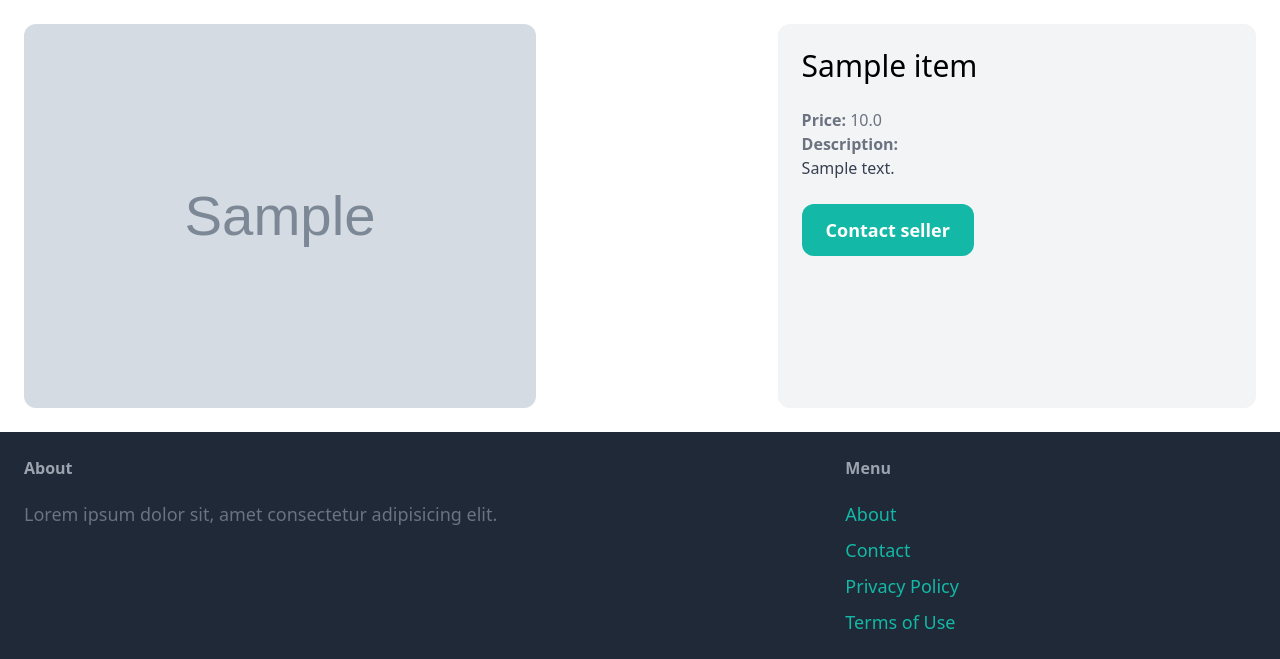
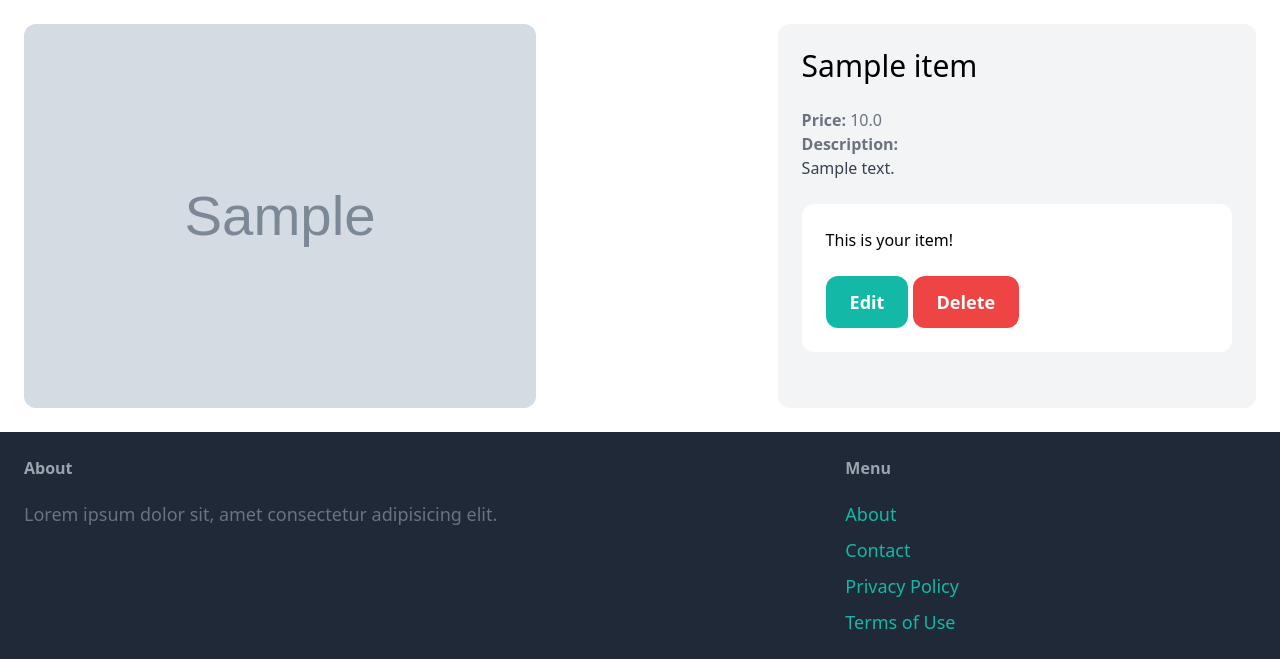
Before and after one commit to matrix-bro/online-bazar, a Django app: page /item/1/ in a window 1280 px wide. Shown: the part 77-736 px from the top of the page. Run offline with Django 4.2, Linux system fonts and the light colour scheme; a user stored in the database is signed in; tables that the repository leaves empty hold one stand-in row (values such as "Sample post"); grey boxes marked "Sample" are stand-in pictures; some libraries are stand-ins or nearby versions.

Commit message:
Added delete item functionality

```diff
--- a/app/templates/app/item_details.html
+++ b/app/templates/app/item_details.html
@@ -16,7 +16,17 @@
                     {{ item.description }}
                 </p>
             {% endif %}
-            <a href="#" class="inline-block mt-6 px-6 py-3 text-lg font-semibold bg-teal-500 text-white rounded-xl hover:bg-teal-700">Contact seller</a>
+
+            {% if request.user == item.created_by %}
+                <div class="mt-6 p-6 bg-white rounded-xl">
+                    <p>This is your item!</p>
+
+                    <a href="#" class="inline-block mt-6 px-6 py-3 text-lg font-semibold bg-teal-500 text-white rounded-xl">Edit</a>
+                    <a href="{% url 'delete-item' item.id %}" class="inline-block mt-6 px-6 py-3 text-lg font-semibold bg-red-500 text-white rounded-xl">Delete</a>
+                </div>
+            {% else %}
+                <a href="#" class="inline-block mt-6 px-6 py-3 text-lg font-semibold bg-teal-500 text-white rounded-xl hover:bg-teal-700">Contact seller</a>
+            {% endif %}
         </div>
     </div>
 
--- a/app/urls.py
+++ b/app/urls.py
@@ -17,5 +17,6 @@ urlpatterns = [
     path('new_item/', views.new_item, name='new-item'),
 
     path('dashboard/', views.dashboard, name='dashboard'),
+    path('item/<int:pk>/delete/', views.delete_item, name='delete-item'),
 
 ]
--- a/app/views.py
+++ b/app/views.py
@@ -66,3 +66,10 @@ def dashboard(request):
     return render(request, 'app/dashboard.html', {
         'items': items,
     })
+
+@login_required
+def delete_item(request, pk):
+    item = get_object_or_404(Item, pk=pk, created_by=request.user)
+    item.delete()
+
+    return redirect('dashboard')
```
